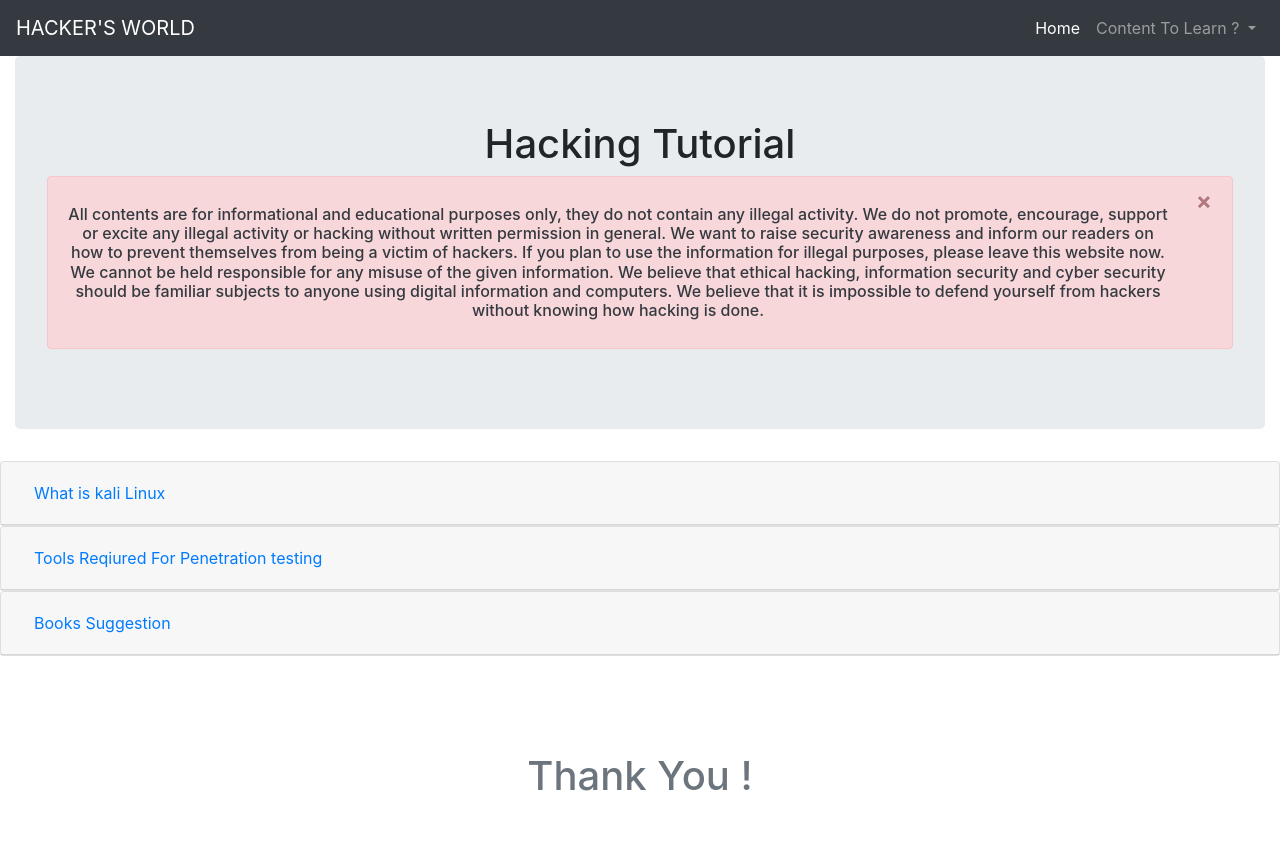
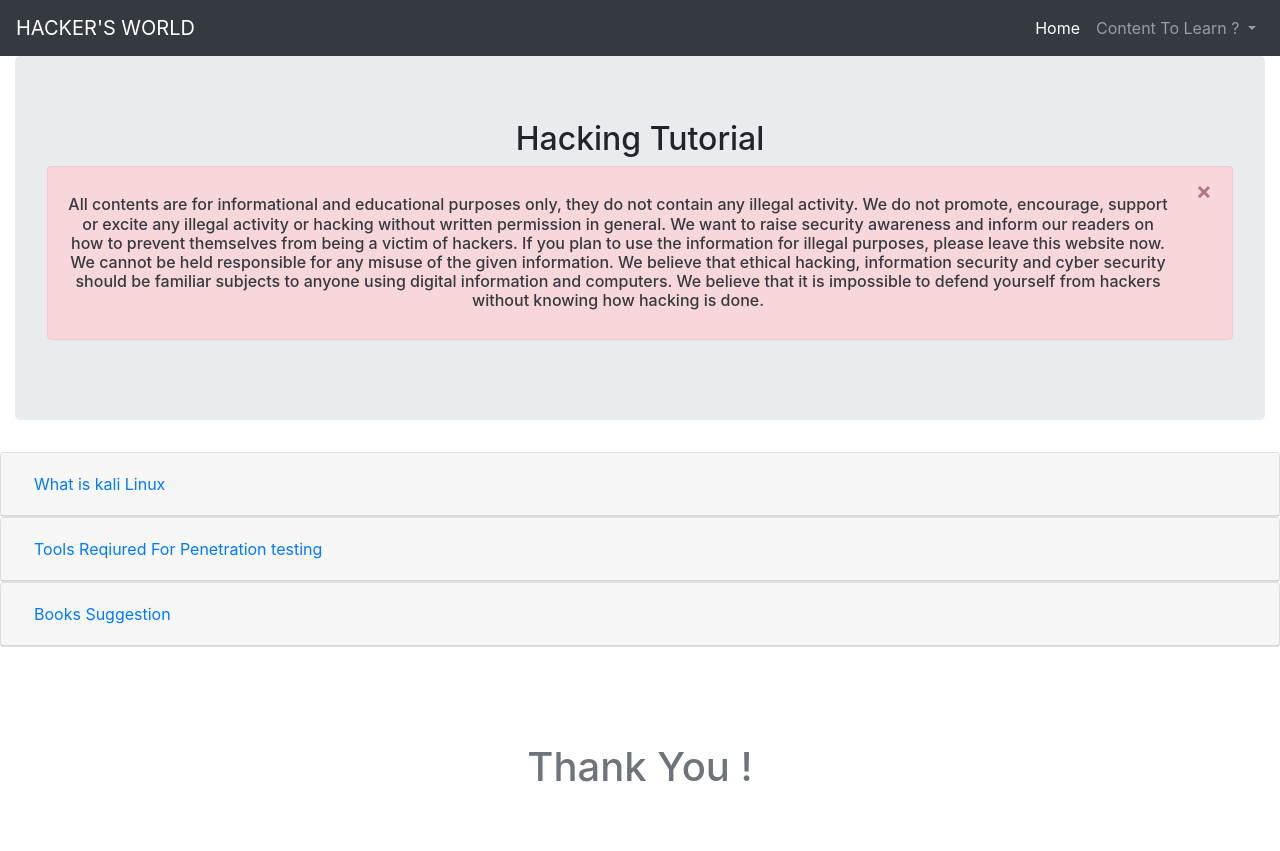
Before and after one commit to A-Trident/Hacker, a plain HTML site: page index.html in a window 1280 px wide. Drawn offline with nearby package versions, Linux system fonts and the light colour scheme.

Commit message:
Update index.html
Updating Header

```diff
--- a/index.html
+++ b/index.html
@@ -52,7 +52,7 @@
 <header>
   <div class="container-fluid text-center">
   <div class="jumbotron ">
-    <h1 >Hacking Tutorial</h1>
+    <h2 >Hacking Tutorial</h2>
       <div class="alert alert-danger alert-dismissible">
     <button type="button" class="close" data-dismiss="alert">&times;</button>
 
```
